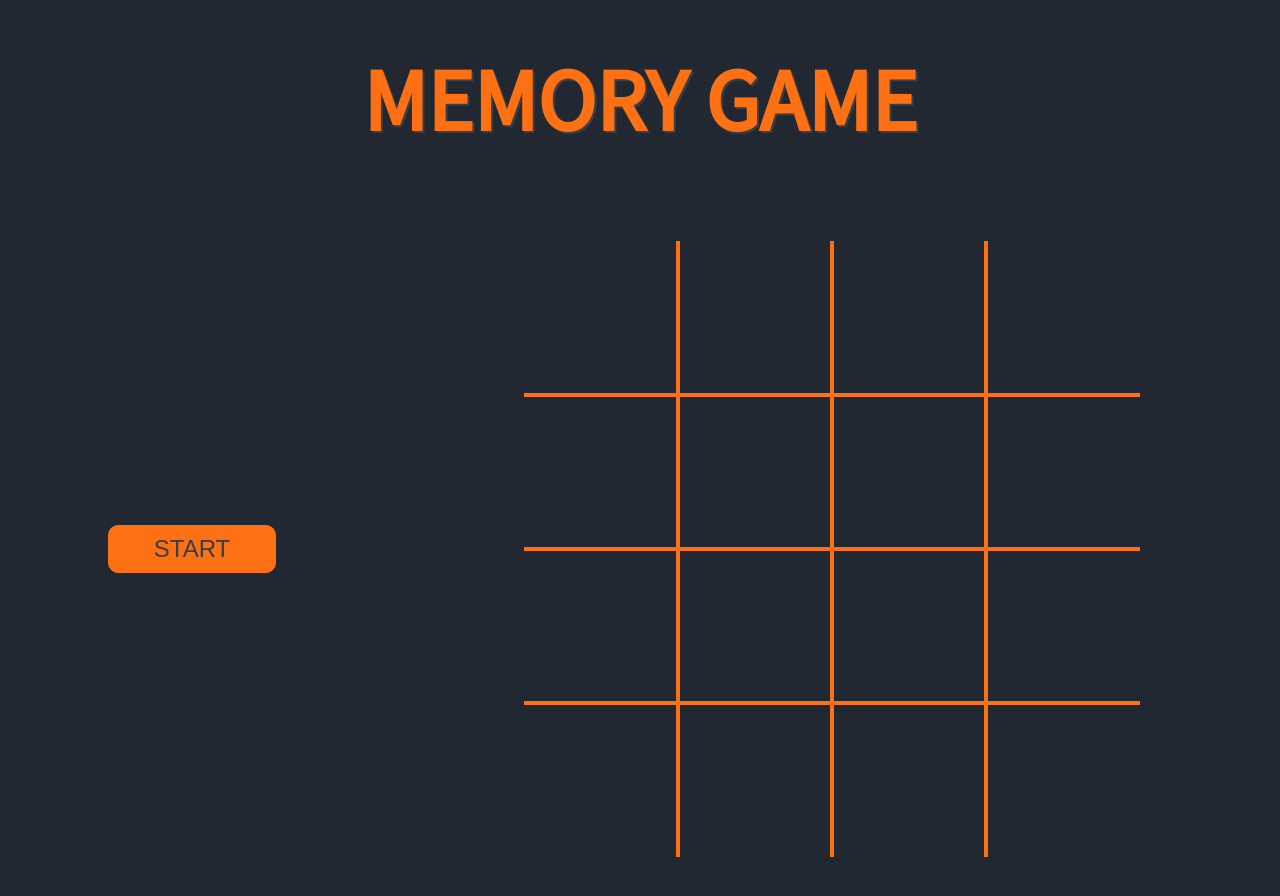
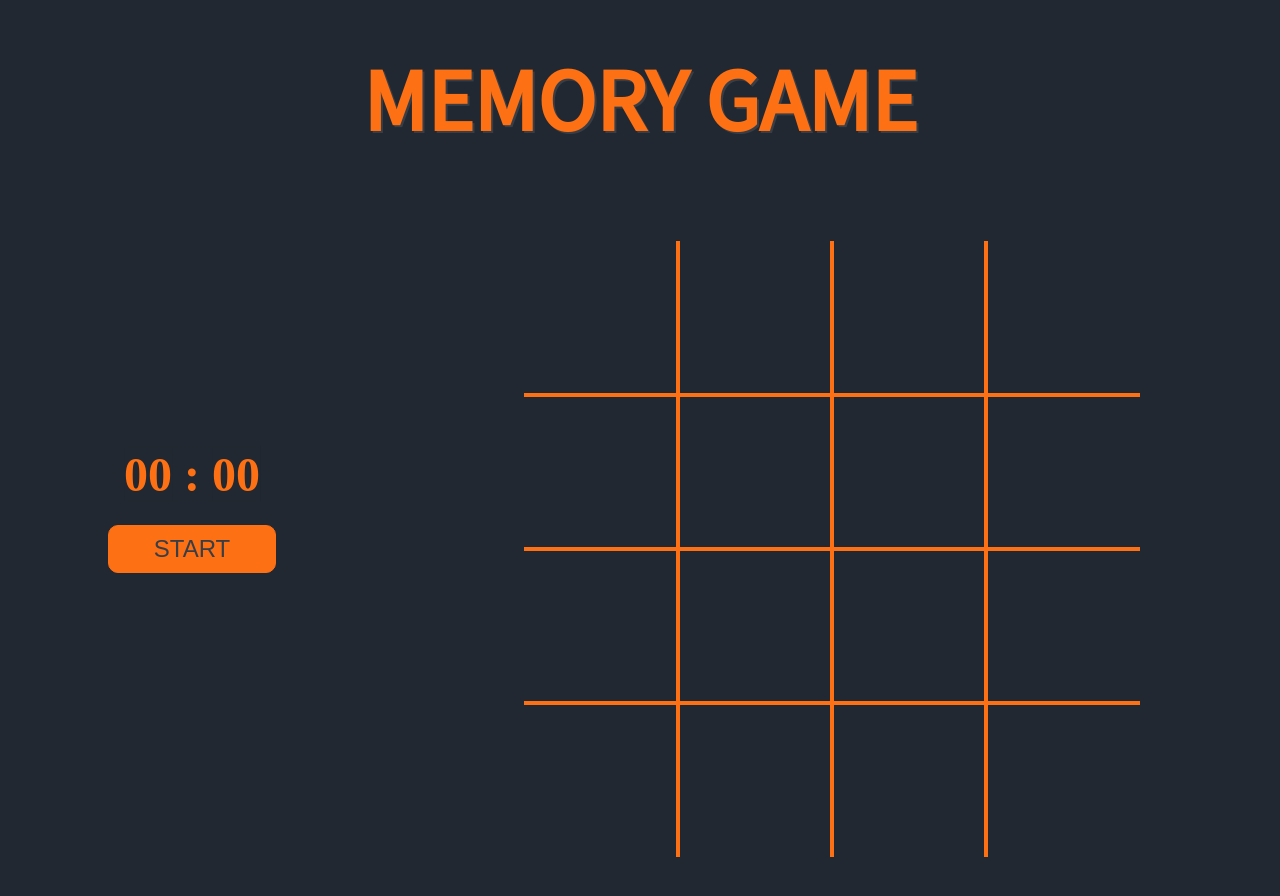
Before and after one commit to LukaszWilk1/MemoryGame, a plain HTML site: page index.html in a window 1280 px wide. Drawn offline with Linux system fonts and the light colour scheme.

Commit message:
Add files via upload

```diff
--- a/index.html
+++ b/index.html
@@ -13,7 +13,14 @@
 <body>
   <h1>MEMORY GAME</h1>
   <nav>
-    <button type="button" name="start">START</button>
+    <div class="stoper">
+      <p class="time">
+        <span>00</span>
+        :
+        <span>00</span>
+      </p>
+      <button type="button" name="start">START</button>
+    </div>
   </nav>
   <main>
     <div class="table-container">
--- a/style.css
+++ b/style.css
@@ -17,6 +17,25 @@ nav{
   width: 30%;
   height: 700px;
   position: absolute;
+  z-index: -1;
+}
+p{
+  font-size: 3em;
+  font-weight: bold;
+  color: #FD7014;
+  position: absolute;
+  left:50%;
+  top:20%;
+  transform: translate(-50%, -50%);
+  z-index: 1;
+}
+.stoper{
+  height: 250px;
+  width: 300px;
+  position: absolute;
+  left:50%;
+  top:50%;
+  transform: translate(-50%, -50%);
 }
 main{
   width: 70%;
```
